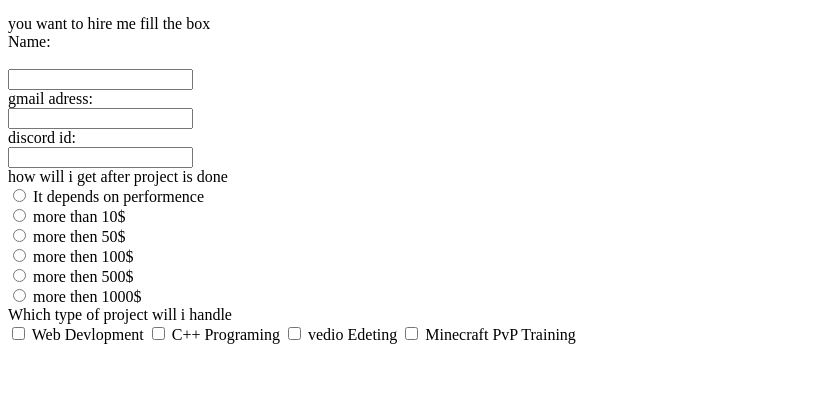
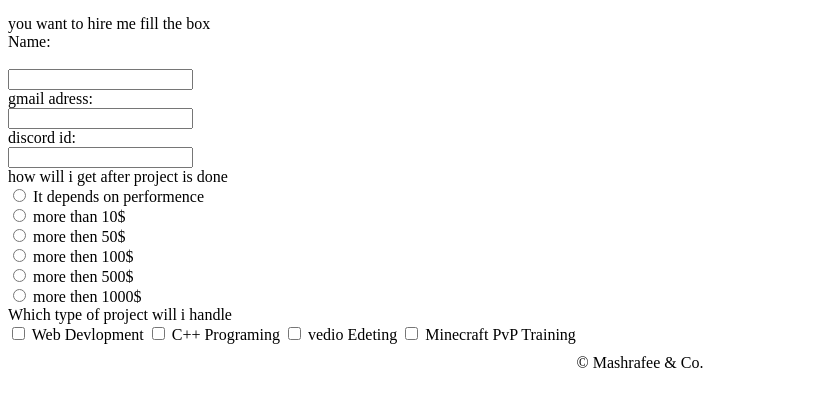
Before and after one commit to Shadid-Hassan/My-First-Website, a plain HTML site: page index.html in a window 1280 px wide. Shown: the part 397-800 px from the top of the page, without its empty margins (0-813 px from the left). Drawn offline with Linux system fonts and the light colour scheme.

Commit message:
Copywrite symbol added

```diff
--- a/index.html
+++ b/index.html
@@ -67,6 +67,7 @@
         <label for="webDev">vedio Edeting</label>
         <input type="checkbox" id="pvpTraining" name="projectType" value="pvpTraining">
         <label for="webDev">Minecraft PvP Training</label>
+        <div style="text-align: center;margin-top: 10px;">&copy; Mashrafee & Co.</div>
     </form>
 
 </html>
```
